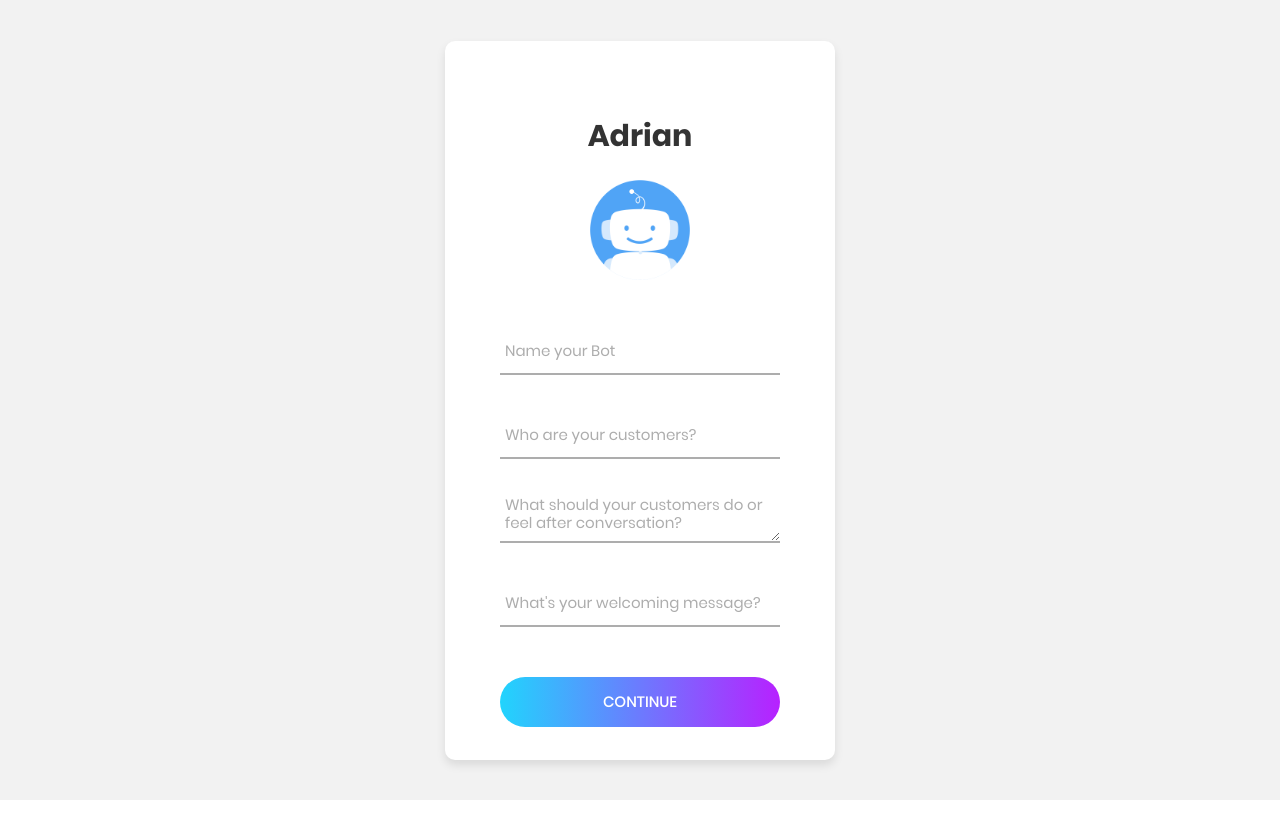
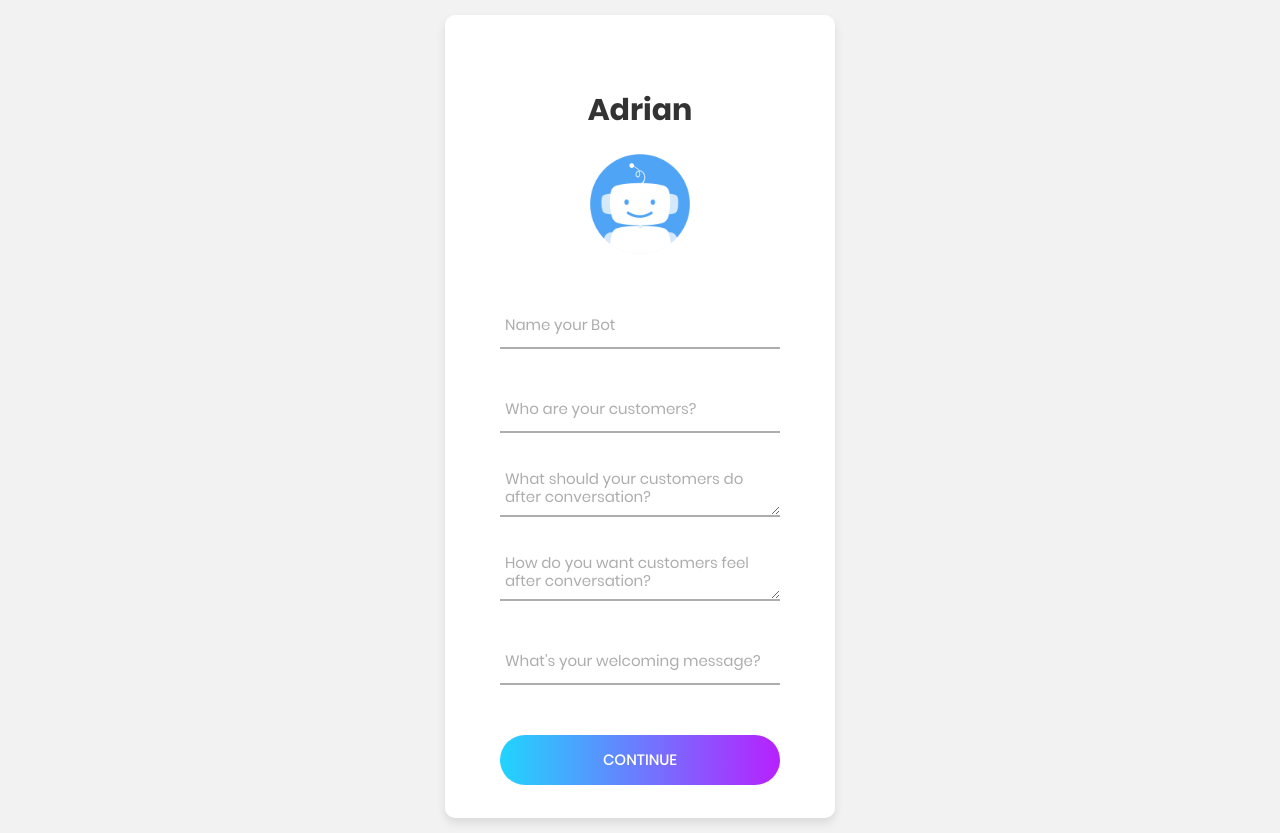
Before and after one commit to KGKallasmaa/Adrian, a React (Create React App) app: page / in a window 1280 px wide. Before the commit the page ends 800 px from the top, so only its background shows below. Built offline with nearby package versions, Linux system fonts and the light colour scheme.

Commit message:
add could input fields on create page

```diff
--- a/src/pages/inital/index.jsx
+++ b/src/pages/inital/index.jsx
@@ -12,6 +12,7 @@ export class InitalBotcreator extends React.Component {
     this.state = {
       name: 'Adrian',
       welcome_message: '',
+      how_feel: ''
     };
     this.handleChange = this.handleChange.bind(this);
     this.handleClick = this.handleClick.bind(this);
@@ -56,7 +57,7 @@ export class InitalBotcreator extends React.Component {
                   <input
                     className="input100"
                     type="text"
-                    name="name"
+                    name="who_are"
                     onChange={this.handleChange}
                     placeholder={'Who are your customers?'}
                   />
@@ -65,9 +66,18 @@ export class InitalBotcreator extends React.Component {
                   <textarea
                     className="input100"
                     type="text"
-                    name="name"
+                    name="action_after"
                     onChange={this.handleChange}
-                    placeholder={'What should your customers do or feel after conversation?'}
+                    placeholder={'What should your customers do after conversation?'}
+                  />
+                </div>
+                <div className="wrap-input100 validate-input">
+                  <textarea
+                    className="input100"
+                    type="text"
+                    name="how_feel"
+                    onChange={this.handleChange}
+                    placeholder={'How do you want customers feel after conversation?'}
                   />
                 </div>
                 <div className="wrap-input100 validate-input">
```
